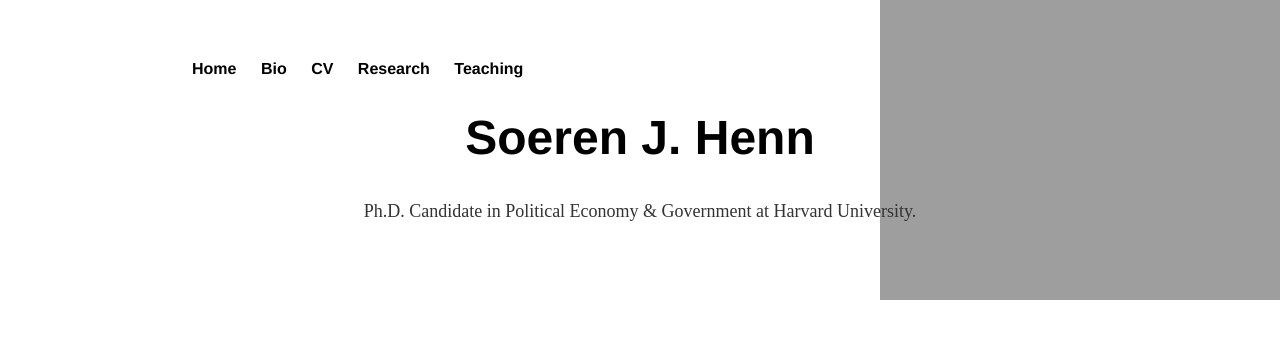
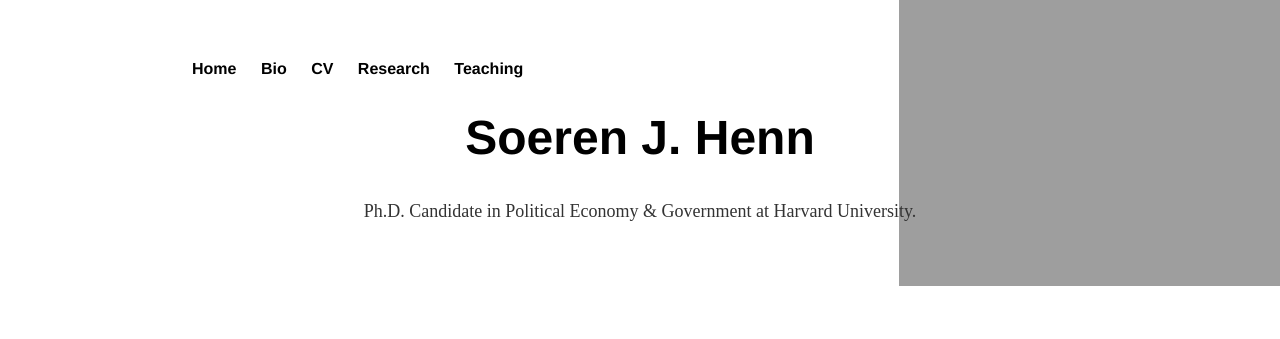
Before and after one commit to soeren-henn/soeren-henn.github.io, a Jekyll site: the page built from index.html, in a window 1280 px wide. Shown: the top 339 px of the page. Built offline with Jekyll 4.4.1, drawn with Linux system fonts in a browser that asks for light colours.

Commit message:
Update start.css

```diff
--- a/css/start.css
+++ b/css/start.css
@@ -4,7 +4,7 @@ body {
     background-image: url("https://soeren-henn.github.io/images/boat.JPG");
     background-repeat: no-repeat;
     background-position: right top;
-    background-size: cover contain;
+    background-size: auto 100%;
 }
 
 .centre {
```
